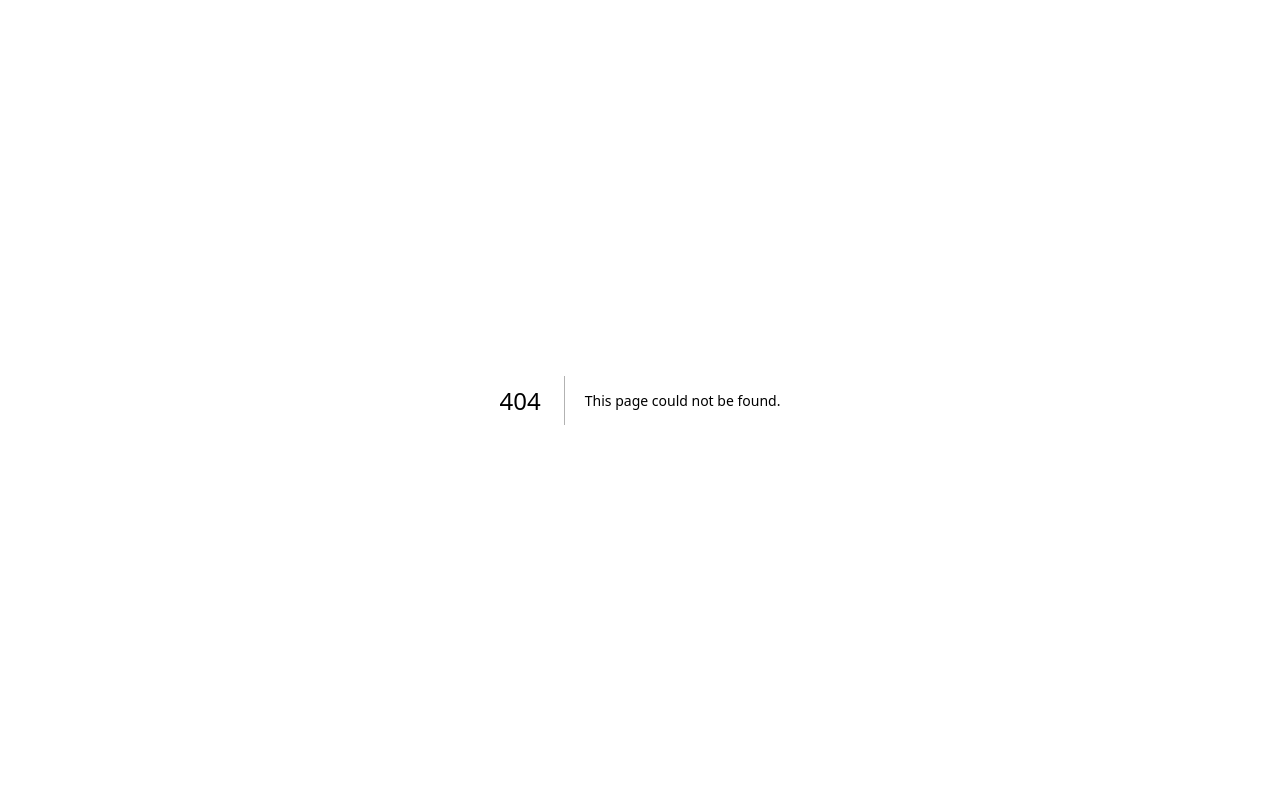
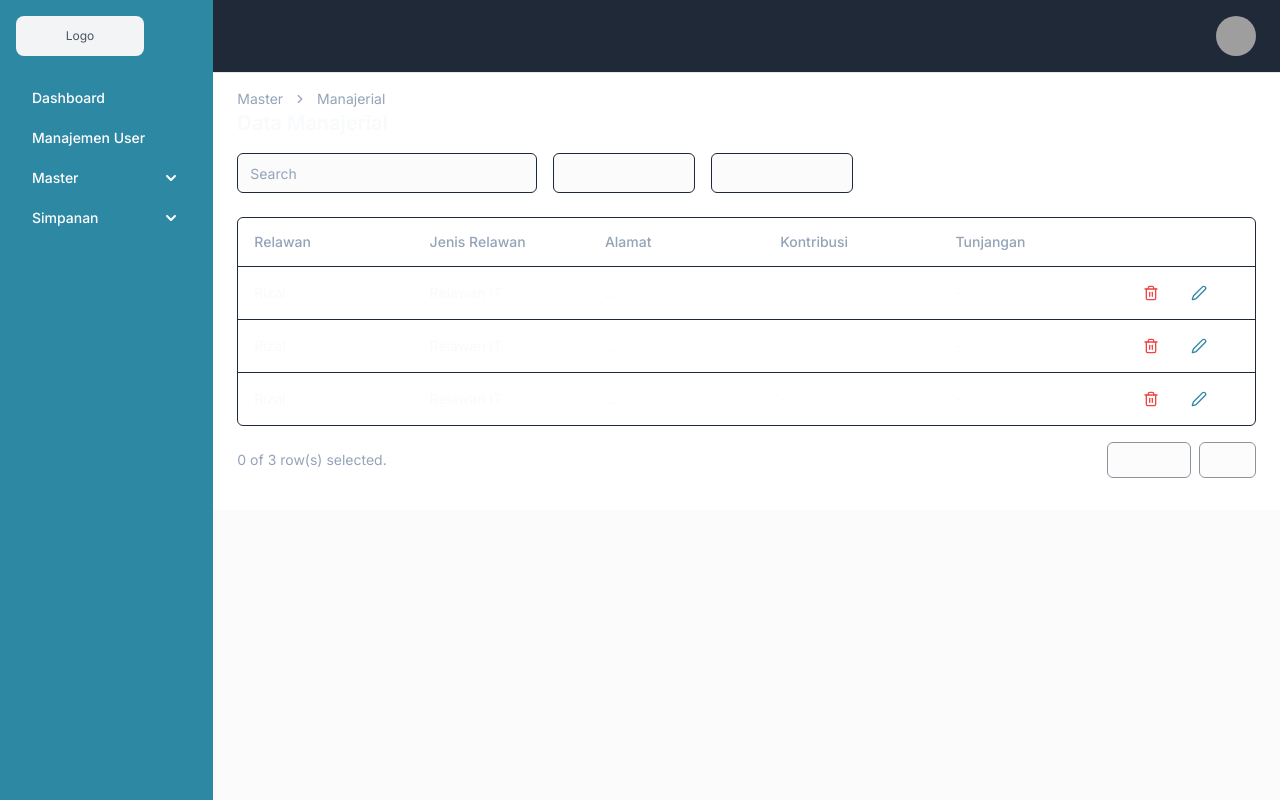
Before and after one commit to zilmasarjuna12/admin-panel, a Next.js app: page /dashboard/master/manajerial in a window 1280 px wide. Before the commit this address had no page. Built offline with nearby package versions, Linux system fonts and the light colour scheme; grey boxes are pictures that could not be loaded.

Commit message:
update ui

```diff
--- a/src/app/dashboard/layout.tsx
+++ b/src/app/dashboard/layout.tsx
@@ -26,7 +26,8 @@ const menus = [
       },
       {
         key: "3-3",
-        label: "Data Manajerial"
+        label: "Data Manajerial",
+        href: "/dashboard/master/manajerial"
       },
       {
         key: "3-4",
--- /dev/null
+++ b/src/app/dashboard/master/manajerial/_component/filter.tsx
@@ -0,0 +1,42 @@
+import { Input } from "@/components/ui/input"
+import {
+  Select,
+  SelectContent,
+  SelectItem,
+  SelectTrigger,
+  SelectValue,
+} from "@/components/ui/select"
+
+const FilterForm = () => {
+  return (
+    <div className="grid grid-cols-1 gap-4 md:grid-cols-4">
+      <Input
+        placeholder="Search"
+        width={300}
+        className="w-full md:col-span-2 md:w-[300px]"
+      />
+      <Select>
+        <SelectTrigger className="w-full">
+          <SelectValue placeholder="Area Kerja" />
+        </SelectTrigger>
+        <SelectContent>
+          <SelectItem value="light">Jawa Barat</SelectItem>
+          <SelectItem value="dark">Jakarta</SelectItem>
+          <SelectItem value="system">Jawa Tengah</SelectItem>
+        </SelectContent>
+      </Select>
+
+      <Select>
+        <SelectTrigger className="w-full">
+          <SelectValue placeholder="Jabatan" />
+        </SelectTrigger>
+        <SelectContent>
+          <SelectItem value="light">Aktif</SelectItem>
+          <SelectItem value="dark">Tidak Aktif</SelectItem>
+        </SelectContent>
+      </Select>
+    </div>
+  )
+}
+
+export default FilterForm
--- /dev/null
+++ b/src/app/dashboard/master/manajerial/_component/list.tsx
@@ -0,0 +1,95 @@
+"use client"
+import { Trash2, Edit2 } from "lucide-react"
+
+import { ColumnDef } from "@tanstack/react-table"
+
+import { Button } from "@/components/ui/button"
+
+import { DataTable } from "@/components/ui/datatable"
+
+const data = [
+  {
+    id: "728ed52f",
+    name: "Rizal",
+    jenis_relawan: "Relawan IT",
+    alamat: "....",
+    kontribusi: "-",
+    tunjangan: "-"
+  },
+  {
+    id: "728ed52f",
+    name: "Rizal",
+    jenis_relawan: "Relawan IT",
+    alamat: "....",
+    kontribusi: "-",
+    tunjangan: "-"
+  },
+  {
+    id: "728ed52f",
+    name: "Rizal",
+    jenis_relawan: "Relawan IT",
+    alamat: "....",
+    kontribusi: "-",
+    tunjangan: "-"
+  }
+]
+
+const List = () => {
+  const columns: ColumnDef<any>[] = [
+    {
+      accessorKey: "name",
+      header: "Relawan"
+    },
+    {
+      accessorKey: "jenis_relawan",
+      header: "Jenis Relawan"
+    },
+    {
+      accessorKey: "alamat",
+      header: "Alamat"
+    },
+    {
+      accessorKey: "kontribusi",
+      header: "Kontribusi"
+    },
+    {
+      accessorKey: "tunjangan",
+      header: "Tunjangan",
+    },
+    {
+      id: "actions",
+      size: 100,
+      enableHiding: false,
+      cell: ({ row }) => {
+        const payment = row.original
+
+        return (
+          <div className="flex space-x-2">
+            <Button
+              variant="link"
+              size="sm"
+            >
+              <Trash2
+                className="w-4 text-red-500"
+              />
+            </Button>
+            <Button
+              size="sm"
+              variant="link"
+            >
+              <Edit2 className="w-4" />
+            </Button>
+          </div>
+        )
+      },
+    }
+  ]
+
+  return (
+    <div>
+      <DataTable columns={columns} data={data} />
+    </div>
+  )
+}
+
+export default List
--- /dev/null
+++ b/src/app/dashboard/master/manajerial/page.tsx
@@ -0,0 +1,45 @@
+import {
+  Breadcrumb,
+  BreadcrumbItem,
+  BreadcrumbLink,
+  BreadcrumbList,
+  BreadcrumbSeparator
+} from "@/components/ui/breadcrumb"
+
+import FilterForm from "./_component/filter"
+import List from "./_component/list"
+
+const Page = () => {
+  return (
+    <div>
+      <div className="mb-4">
+        <Breadcrumb>
+          <BreadcrumbList>
+            <BreadcrumbItem>
+              <BreadcrumbLink href="/">Master</BreadcrumbLink>
+            </BreadcrumbItem>
+            <BreadcrumbSeparator />
+            <BreadcrumbItem>
+              <BreadcrumbLink href="/">Manajerial</BreadcrumbLink>
+            </BreadcrumbItem>
+          </BreadcrumbList>
+        </Breadcrumb>
+        <h3 className="text-xl font-semibold">
+          Data Manajerial
+        </h3>
+      </div>
+
+      <div className="md:flex items-center">
+        <FilterForm />
+        {/* <div className="mt-3 md:mt-0 flex md:ml-auto md:items-center space-x-4">
+          <AddForm />
+        </div> */}
+      </div>
+      <div className="mt-6">
+        <List />
+      </div>
+    </div>
+  )
+}
+
+export default Page
```
